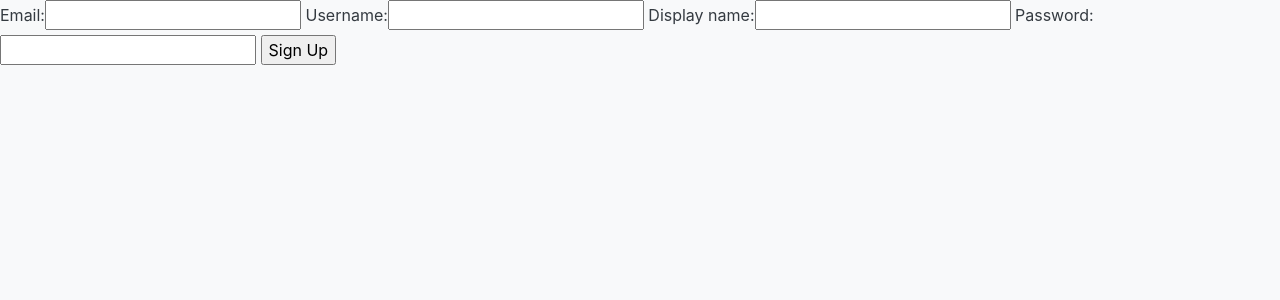
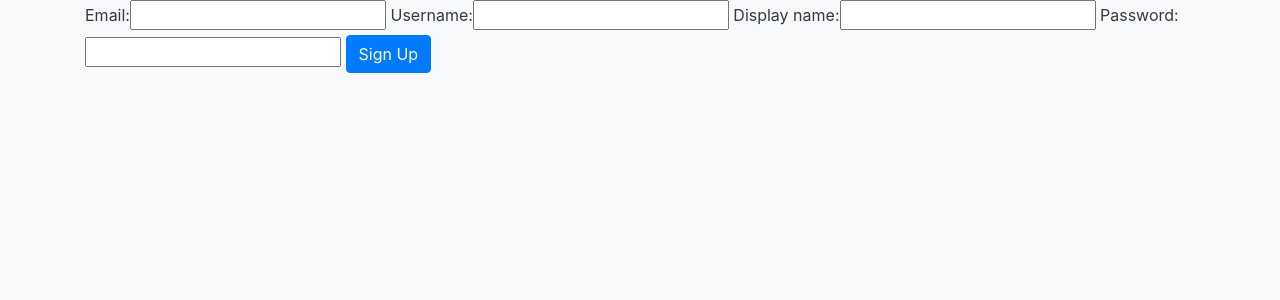
Before and after one commit to mohammadamin16/easyvocab, a Django app: page /accounts/signup in a window 1280 px wide. Shown: the part 56-356 px from the top of the page. Run offline with Django 3.2, Linux system fonts and the light colour scheme; some libraries are stand-ins or nearby versions.

Commit message:
improve UI for some pages login signup dictionary

```diff
--- a/accounts/templates/accounts/signup.html
+++ b/accounts/templates/accounts/signup.html
@@ -1,10 +1,11 @@
 {% extends 'accounts/accounts_base_template.html' %}
 {% load bootstrap %}
 {% block content %}
+    <div class="container">
 <form  method="post">
     {{ form|bootstrap }}
     {% csrf_token %}
-    <input type="submit" value="Sign Up">
+    <input class="btn btn-primary" type="submit" value="Sign Up">
 </form>
+</div>
 {% endblock %}
->
--- a/quiz/templates/quiz/index.html
+++ b/quiz/templates/quiz/index.html
@@ -1,7 +1,8 @@
 {% extends 'quiz/quiz_base_template.html' %}
 
 {% block content %}
-<p class="h1">select a quiz:</p>
+    <div class="container">
+<p class="h1 text-center">select a quiz:</p>
 {% for quiz in quizzes %}
     <div class="card" style="width: 18rem;">
         <div class="card-body">
@@ -12,5 +13,5 @@
         </div>
     </div>
 {% endfor %}
-
+</div>
 {%  endblock %}
--- a/quiz/templates/quiz/quiz_view.html
+++ b/quiz/templates/quiz/quiz_view.html
@@ -1,6 +1,7 @@
 {%  extends 'quiz/quiz_base_template.html' %}
 {% load quiz_extras %}
 {% block content %}
+    <div class="container text-center">
     <p class="h2">Quiz title : {{ quiz.title }}</p>
     <p class="h4">{{ quiz.questions.all|get:QO|get_title }}</p>
     <form method="post" action="{% url 'quiz:quiz-view' quiz_number %}">
@@ -38,4 +39,5 @@
         <input type="submit" value="Next" class="btn btn-success">
         {% csrf_token %}
     </form>
+    </div>
 {% endblock %}
```
Also changed, not shown: accounts/templates/accounts/login.html (+6 -4 lines), db.sqlite3.
